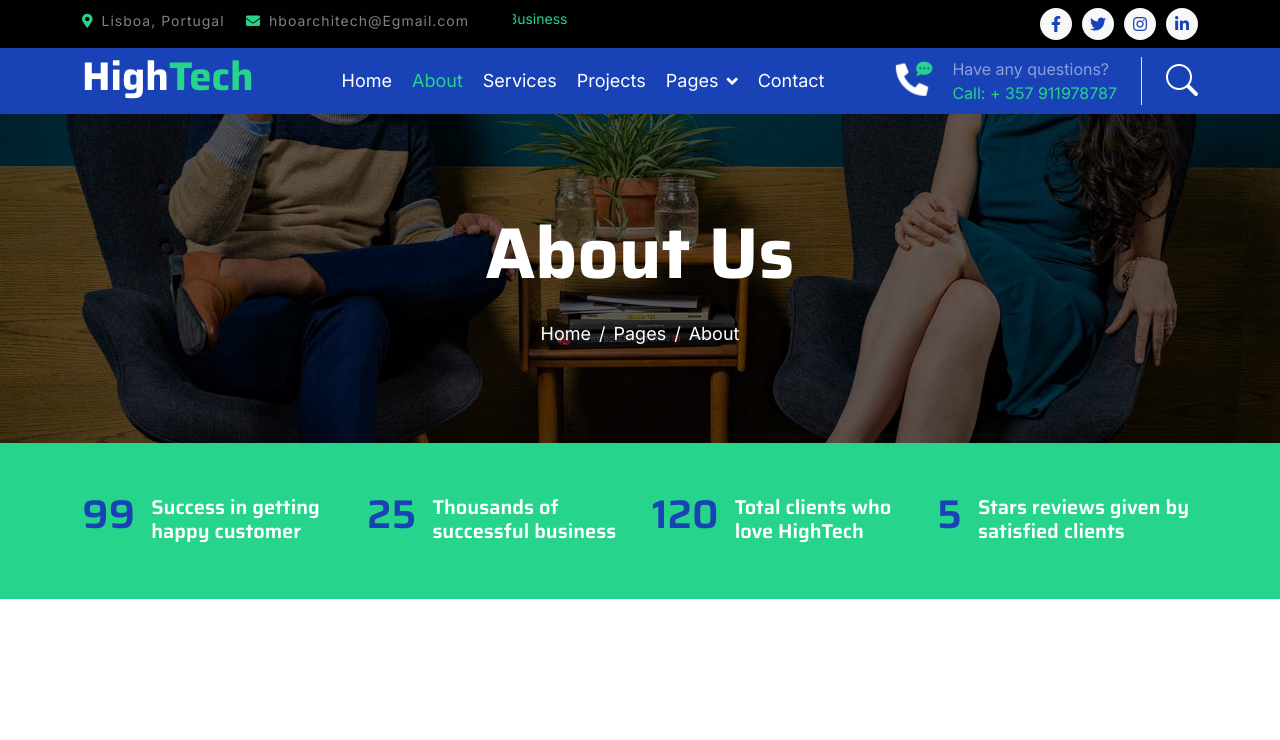
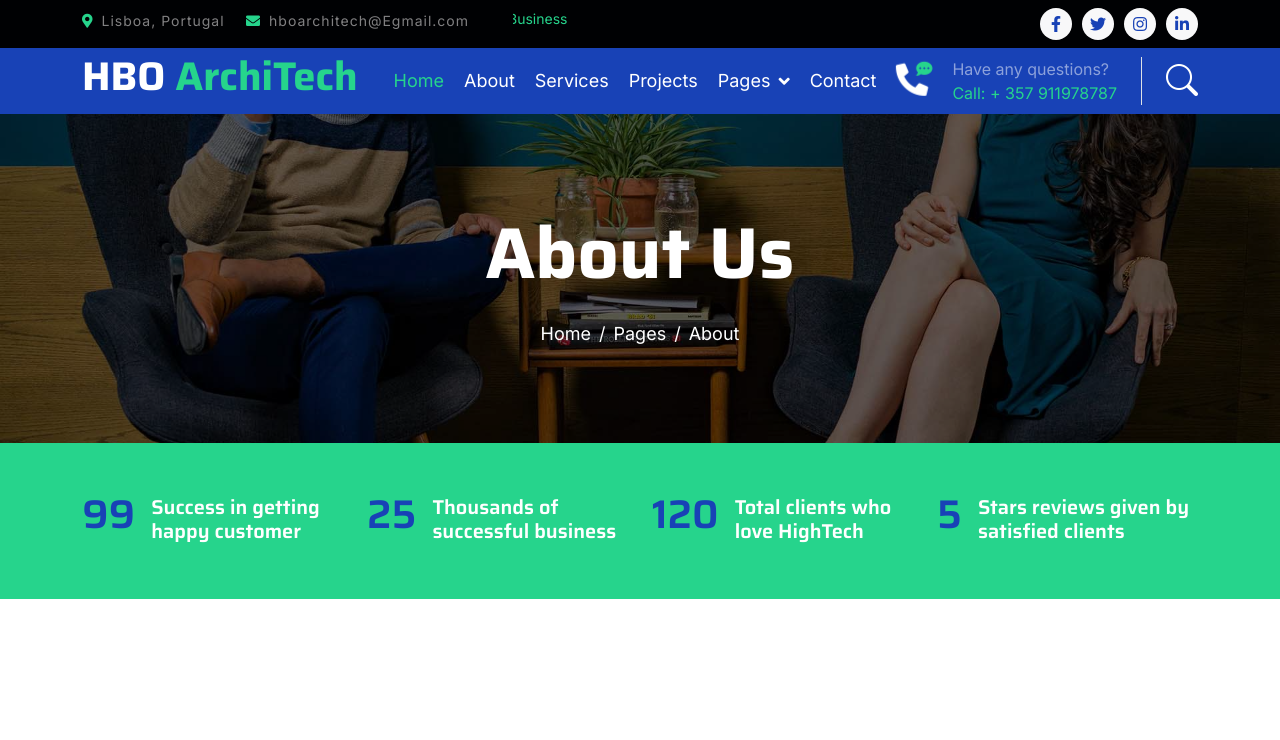
Before and after one commit to Helder8a/hboarchitech, a plain HTML site: page about.html in a window 1280 px wide. Shown: the top 740 px of the page. Drawn offline with nearby package versions, Linux system fonts and the light colour scheme.

Commit message:
Add files via upload

```diff
--- a/about.html
+++ b/about.html
@@ -70,7 +70,7 @@
         <div class="container">
             <nav class="navbar navbar-dark navbar-expand-lg py-0">
                 <a href="index.html" class="navbar-brand">
-                    <h1 class="text-white fw-bold d-block">High<span class="text-secondary">Tech</span> </h1>
+                    <h1 class="text-white fw-bold d-block">HBO<span class="text-secondary"> ArchiTech</span> </h1>
                 </a>
                 <button type="button" class="navbar-toggler me-0" data-bs-toggle="collapse"
                     data-bs-target="#navbarCollapse">
@@ -78,8 +78,8 @@
                 </button>
                 <div class="collapse navbar-collapse bg-transparent" id="navbarCollapse">
                     <div class="navbar-nav ms-auto mx-xl-auto p-0">
-                        <a href="index.html" class="nav-item nav-link">Home</a>
-                        <a href="about.html" class="nav-item nav-link active">About</a>
+                        <a href="index.html" class="nav-item nav-link active text-secondary">Home</a>
+                        <a href="about.html" class="nav-item nav-link">About</a>
                         <a href="service.html" class="nav-item nav-link">Services</a>
                         <a href="project.html" class="nav-item nav-link">Projects</a>
                         <div class="nav-item dropdown">
```
Also changed, not shown: blog.html (+6 -5 lines), contact.html (+5 -4 lines), project.html (+5 -4 lines), service.html (+3 -3 lines).
